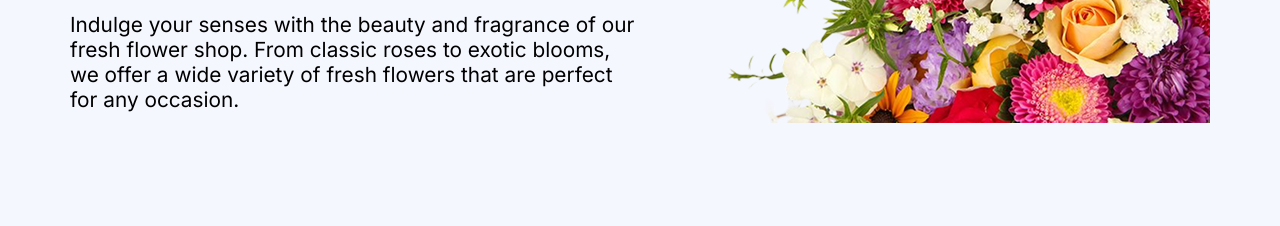
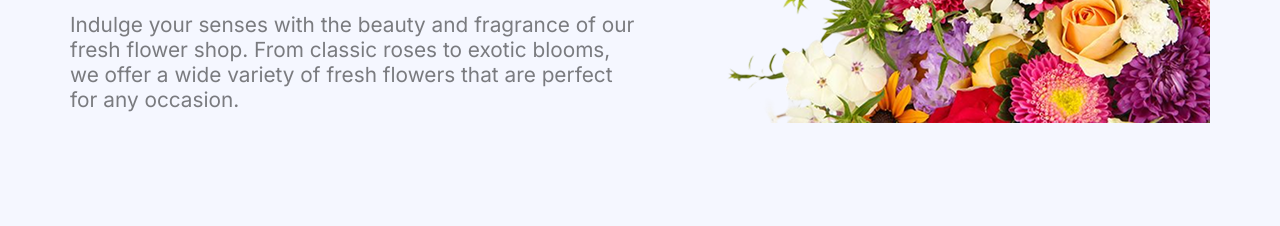
Before and after one commit to nafisfaiyaz-012/assignment-2, a plain HTML site: page index.html in a window 1280 px wide. Shown: the part 443-669 px from the top of the page. Drawn offline with Linux system fonts and the light colour scheme.

Commit message:
some font styles added

```diff
--- a/index.html
+++ b/index.html
@@ -177,19 +177,19 @@
         </div>
         <div class="column2">
             <ul>
-                <li><a href="">Home</a></li><br>
-                <li><a href="">About Us</a></li><br>
-                <li><a href="">Blog</a></li><br>
-                <li><a href="">FAQ</a></li><br>
+                <li><a href="">Home</a></li><br><br>
+                <li><a href="">About Us</a></li><br><br>
+                <li><a href="">Blog</a></li><br><br>
+                <li><a href="">FAQ</a></li><br><br>
                 <li><a href="">Contact Us</a></li>
             </ul>
         </div>
         <div class="column3">
             <ul>
-                <li><a href="">Features</a></li><br>
-                <li><a href="">Pricing</a></li><br>
-                <li><a href="">Privacy Policy</a></li><br>
-                <li><a href="">Terms of Service</a></li><br>
+                <li><a href="">Features</a></li><br><br>
+                <li><a href="">Pricing</a></li><br><br>
+                <li><a href="">Privacy Policy</a></li><br><br>
+                <li><a href="">Terms of Service</a></li><br><br>
                 <li><a href="">Help Center</a></li>
             </ul>
         </div>
--- a/styles/flower.css
+++ b/styles/flower.css
@@ -42,6 +42,7 @@ body{
 .description {
     font-size: 1.3rem;
     max-width: 570px;
+    color: rgba(0, 0, 0, 0.5);
 }
 
 .text-center {
@@ -299,6 +300,7 @@ body{
 .latest-desc {
     font-weight: 500;
     margin-bottom: 120px;
+    color: rgba(0, 0, 0, 0.5);
 }
 
 .image-container {
```
